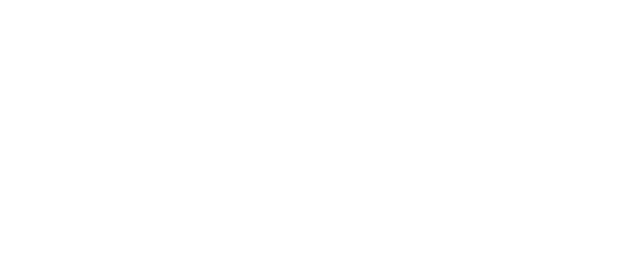
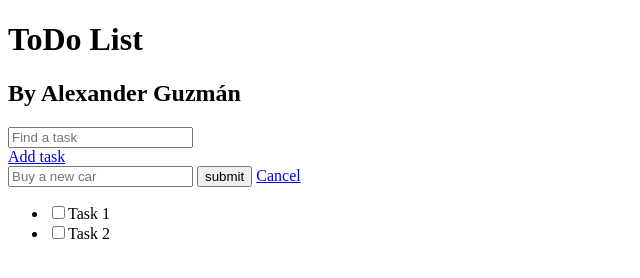
Before and after one commit to sleeviin/ToDoList-Angular, a plain HTML site: page index.html in a window 1280 px wide. Shown: the whole page, without its empty margins (0-640 px from the left). Drawn offline with Linux system fonts and the light colour scheme.

Commit message:
Add To Do List Structure

```diff
--- a/index.html
+++ b/index.html
@@ -2,8 +2,23 @@
 <html>
 <head>
 	<title>ToDo List with Angular</title>
+	<meta charset="UTF-8">
 </head>
-<body>
+	<body>
+		<h1>ToDo List</h1>
+		<h2>By Alexander Guzmán</h2>
+		<input type="text" name="find" placeholder="Find a task"><br>
 
-</body>
+		<a href="#">Add task</a>
+		<form action="#">
+			<input type="text" name="newTask" placeholder="Buy a new car">
+			<input type="submit" value="submit">
+			<a href="#">Cancel</a>
+		</form>
+
+		<ul>
+			<li><input type="checkbox">Task 1</li>
+			<li><input type="checkbox">Task 2</li>
+		</ul>
+	</body>
 </html>
```
